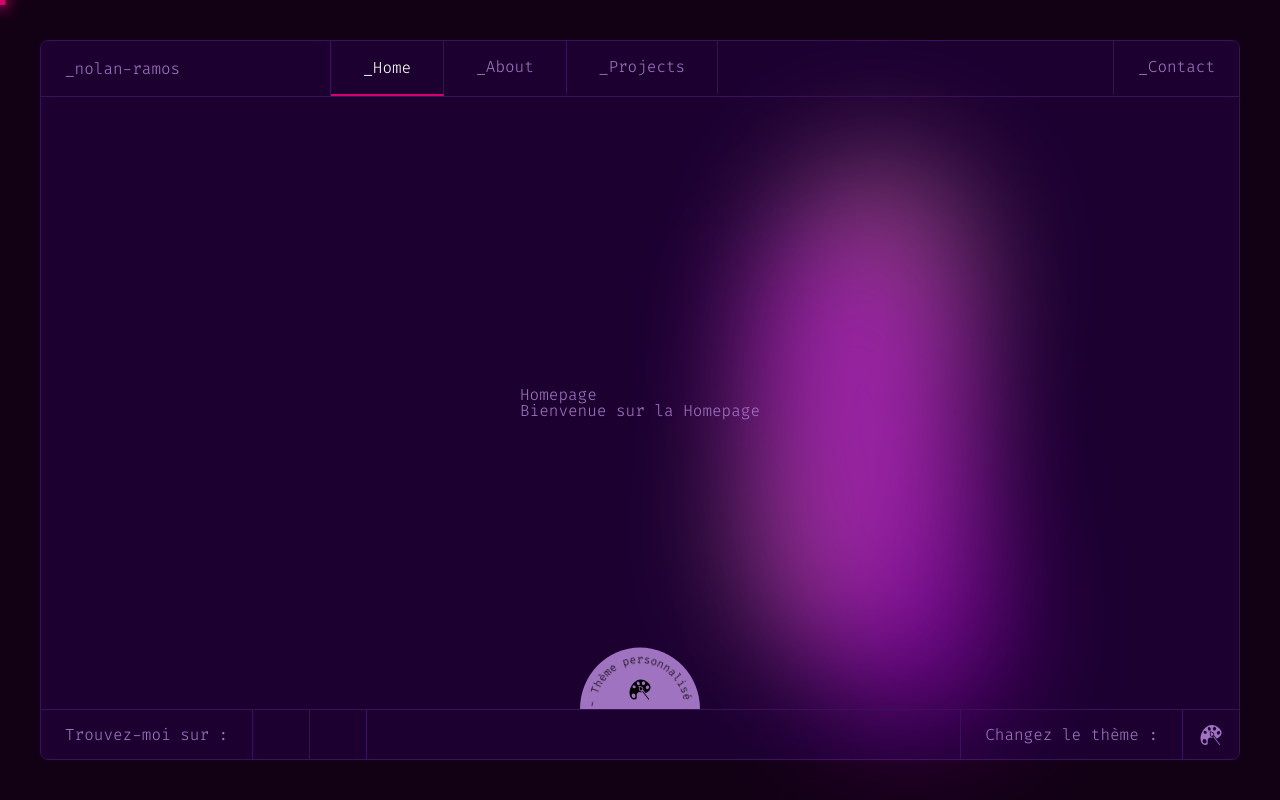
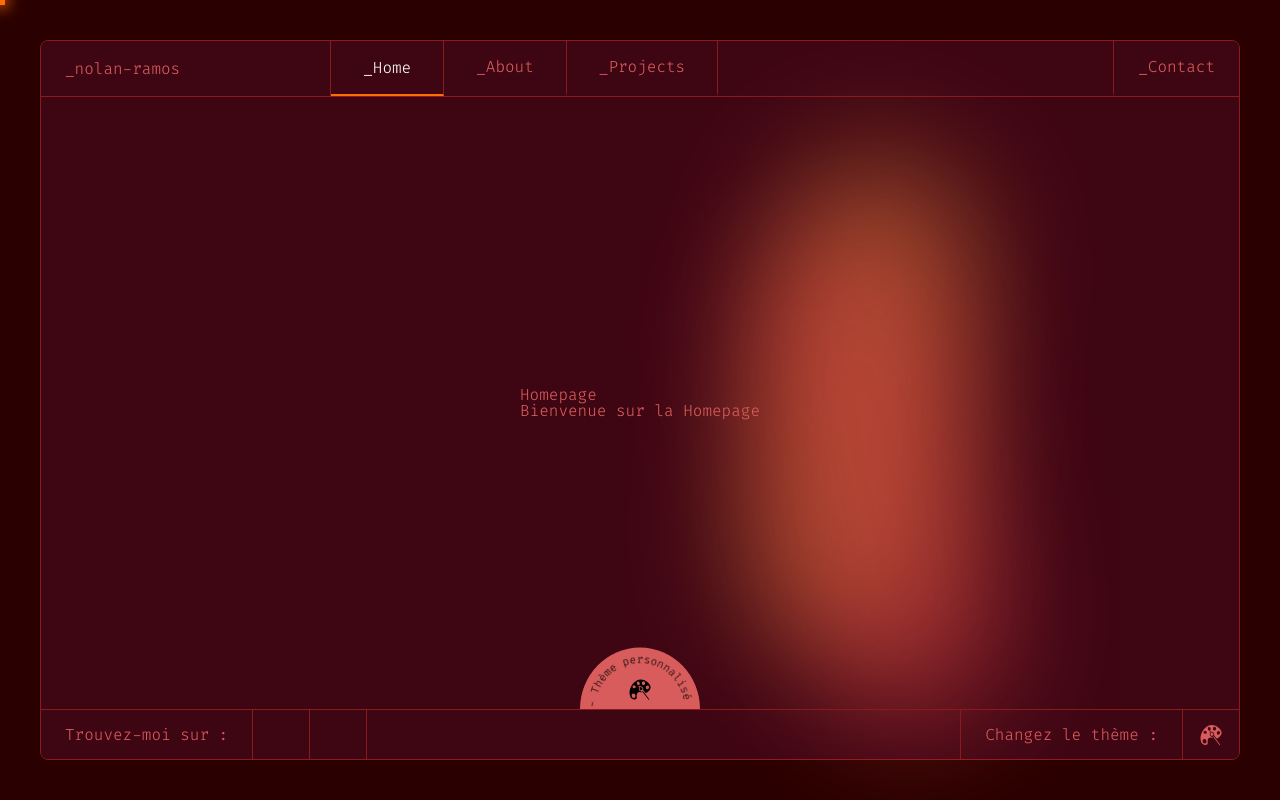
Before and after one commit to Nolan-ramos/portfolio_nolan_v2, a React (Create React App) app: page / in a window 1280 px wide. Built offline with nearby package versions, Linux system fonts and the light colour scheme.

Commit message:
test scroll

```diff
--- a/src/pages/About.js
+++ b/src/pages/About.js
@@ -3,7 +3,7 @@ import React from 'react';
 const About = () => {
     return (
         <div>
-            <h1>About</h1>
+            <h1 className='text-hover mouse-hover'>About</h1>
             <p>Bienvenue sur la Aboutpage</p>
         </div>
     );
--- a/src/pages/Contact.js
+++ b/src/pages/Contact.js
@@ -3,7 +3,7 @@ import React from 'react';
 const Contact = () => {
     return (
         <div>
-            <h1>Contact</h1>
+            <h1 className='text-hover mouse-hover'>Contact</h1>
             <p>Bienvenue sur la Contactpage</p>
         </div>
     );
--- a/src/pages/Home.js
+++ b/src/pages/Home.js
@@ -3,7 +3,7 @@ import React from 'react';
 const Home = () => {
     return (
         <div>
-            <h1>Homepage</h1>
+            <h1 className='text-hover mouse-hover'>Homepage</h1>
             <p>Bienvenue sur la Homepage</p>
         </div>
     );
--- a/src/pages/Projects.js
+++ b/src/pages/Projects.js
@@ -3,7 +3,7 @@ import React from 'react';
 const Projects = () => {
     return (
         <div>
-            <h1>Projects</h1>
+            <h1 className='text-hover mouse-hover'>Projects</h1>
             <p>Bienvenue sur la Projectspage</p>
         </div>
     );
--- a/src/styles/index.scss
+++ b/src/styles/index.scss
@@ -2,8 +2,6 @@ code {
     font-family: source-code-pro, Menlo, Monaco, Consolas, 'Courier New', monospace;
 }
 body {
-    position: relative;
-    overflow: hidden;
     font-family: "Fira Code", monospace;
     font-optical-sizing: auto;
     -webkit-font-smoothing: antialiased;
@@ -18,8 +16,6 @@ body {
     }
 }
 #root{
-    position: relative;
-    overflow: hidden;
     height: 100%;
     padding: 60px;
 }
--- a/src/styles/variables.scss
+++ b/src/styles/variables.scss
@@ -1,3 +1,29 @@
+// blue
+:root {
+    --primary-background-color: #010C15;
+    --secondary-background-color: #011e35;
+    --secondary-background-color-opacity: #011e35CC;
+    --border-color: #1E2D3D;
+    --primary-action-color: #00BFFF;
+    --secondary-action-color: #00ff00;
+    --primary-shape-color: #43d9ad;
+    --secondary-shape-color: #4d5bce;
+    --color: #607B96;
+}
+
+// purple
+:root {
+    --primary-background-color: #120015;
+    --secondary-background-color: #1E0038;
+    --secondary-background-color-opacity: #1E00388C;
+    --border-color: #3C0F5B;
+    --primary-action-color: #8000FF;
+    --secondary-action-color: #D5006D;
+    --primary-shape-color: #FF94C2;
+    --secondary-shape-color: #D600FF;
+    --color: #A073C0;
+}
+
 // red
 :root {
     --primary-background-color: #2A0000;
@@ -10,27 +36,3 @@
     --secondary-shape-color: #FF4F4F;
     --color: #D95C5C;
 }
-// blue
-:root {
-    --primary-background-color: #010C15;
-    --secondary-background-color: #011e35;
-    --secondary-background-color-opacity: #011e35CC;
-    --border-color: #1E2D3D;
-    --primary-action-color: #00BFFF;
-    --secondary-action-color: #00ff00;
-    --primary-shape-color: #43d9ad;
-    --secondary-shape-color: #4d5bce;
-    --color: #607B96;
-}
-// purple
-:root {
-    --primary-background-color: #120015;
-    --secondary-background-color: #1E0038;
-    --secondary-background-color-opacity: #1E00388C;
-    --border-color: #3C0F5B;
-    --primary-action-color: #8000FF;
-    --secondary-action-color: #D5006D;
-    --primary-shape-color: #FF94C2;
-    --secondary-shape-color: #D600FF;
-    --color: #A073C0;
-}
```
